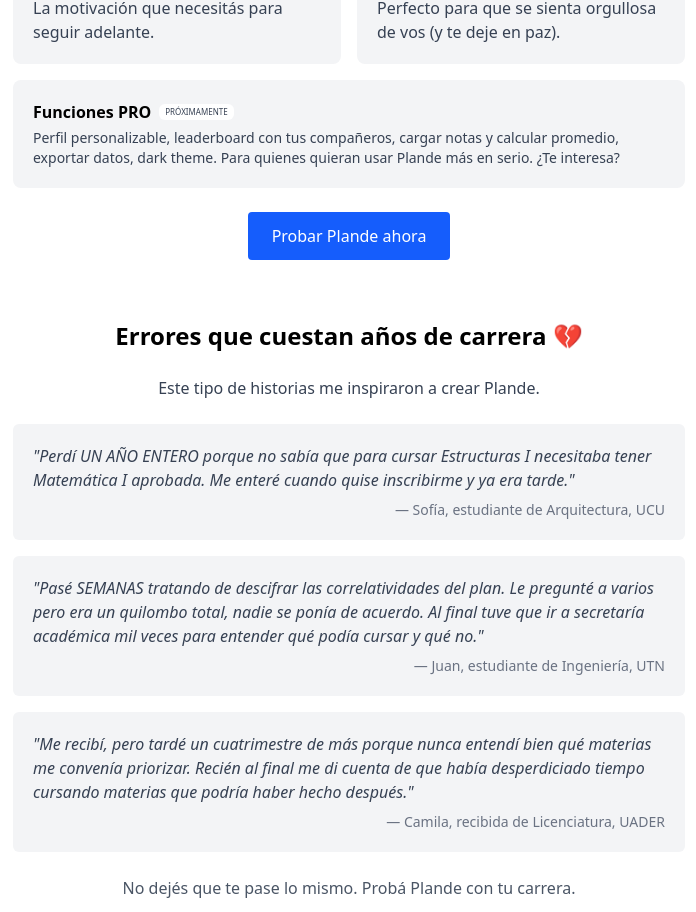
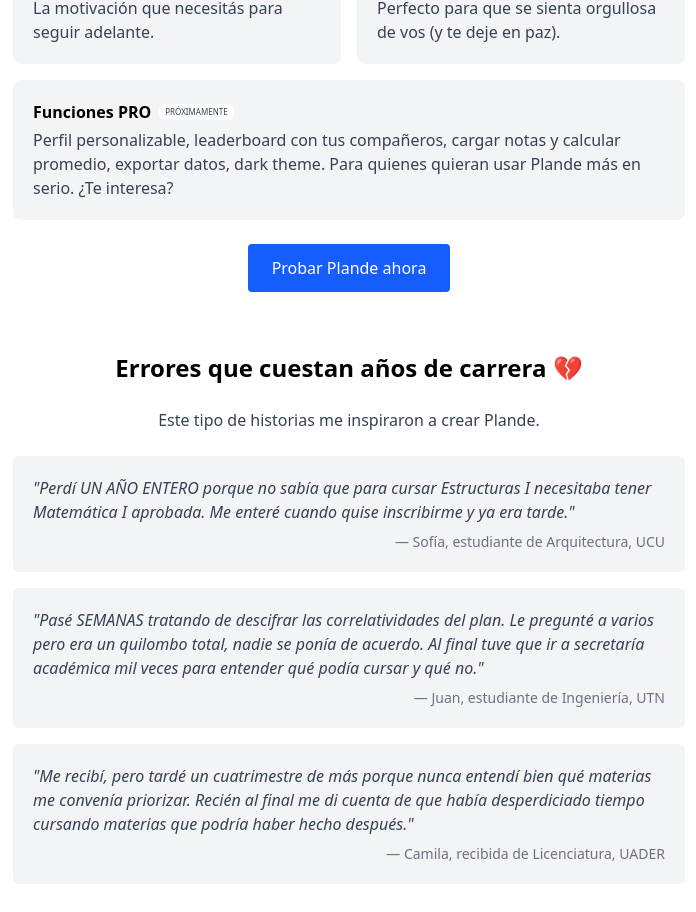
Before and after one commit to valentincostam/plande, a SvelteKit app: page / in a window 1280 px wide. Shown: the part 974-1886 px from the top of the page, without its empty margins (291-987 px from the left). Built offline with nearby package versions, Linux system fonts and the light colour scheme.

Commit message:
Remove unnecessary class from paragraph in +page.svelte for cleaner markup.

```diff
--- a/src/routes/+page.svelte
+++ b/src/routes/+page.svelte
@@ -88,7 +88,7 @@
 							>PRÓXIMAMENTE</span
 						>
 					</h3>
-					<p class="text-sm text-gray-700">
+					<p class="text-gray-700">
 						Perfil personalizable, leaderboard con tus compañeros, cargar notas y calcular promedio,
 						exportar datos, dark theme. Para quienes quieran usar Plande más en serio. ¿Te interesa?
 					</p>
```
